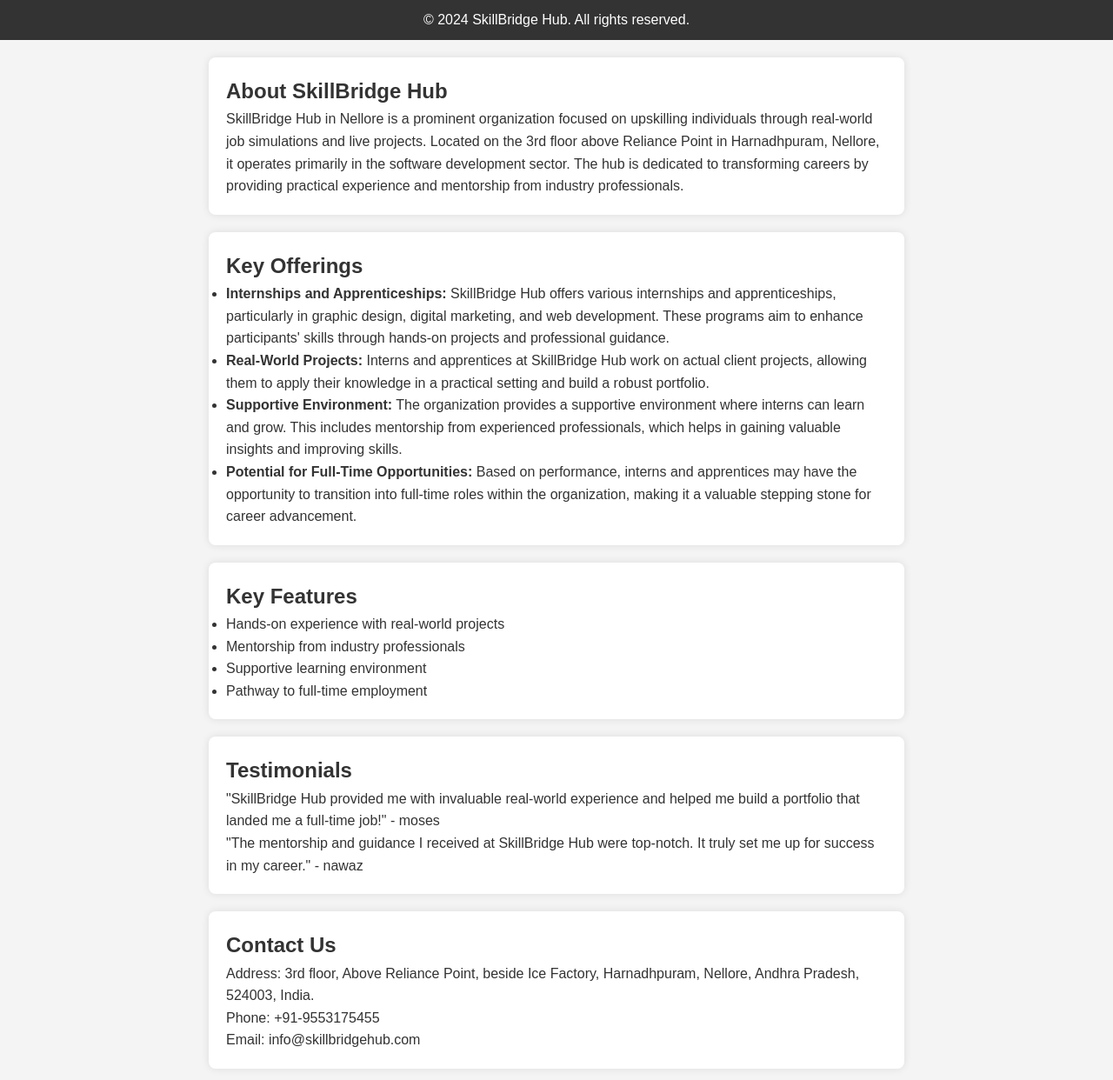
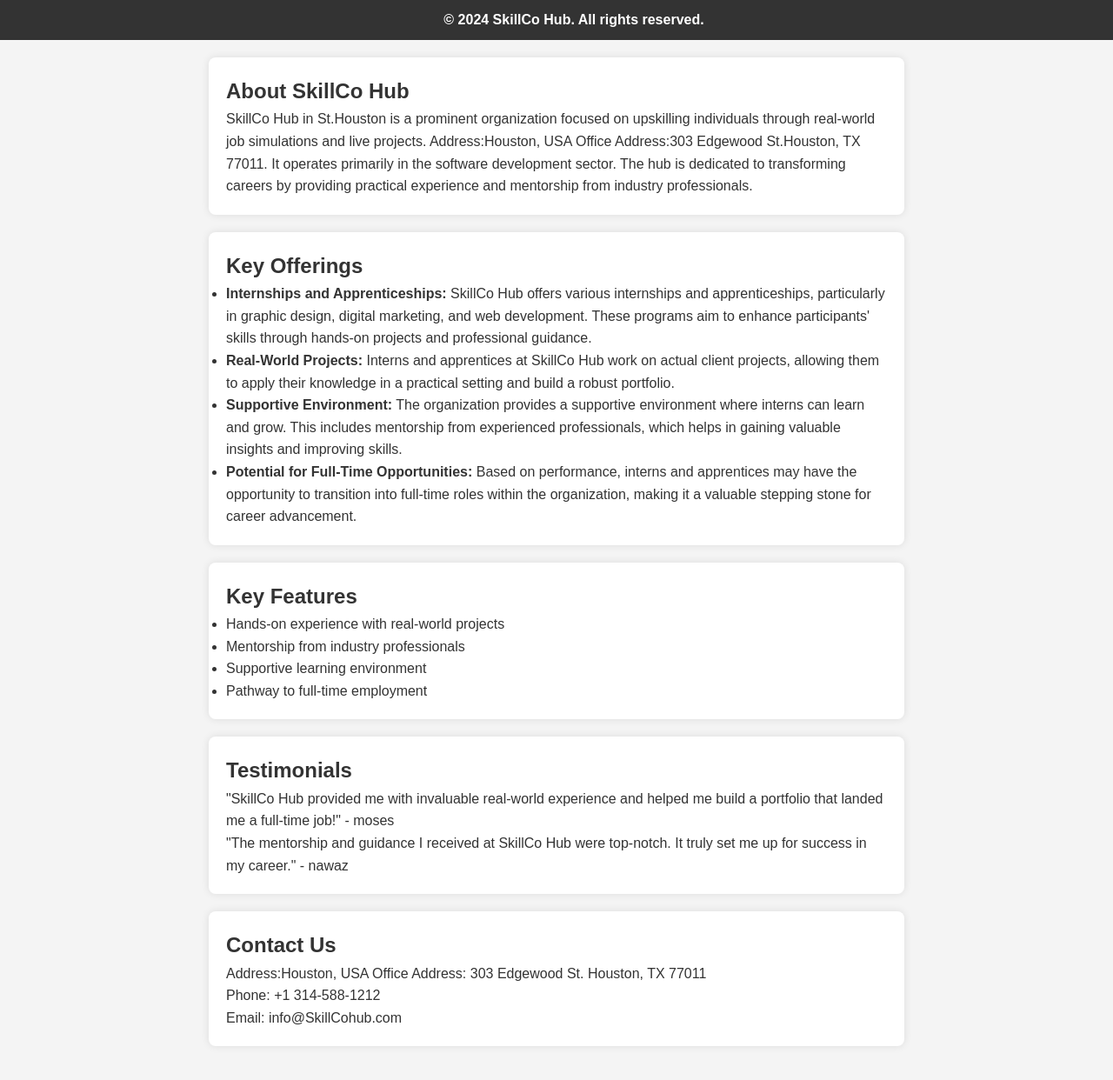
Before and after one commit to mosesthummathati/project2, a plain HTML site: page index.html in a window 1280 px wide. Shown: the part 754-1996 px from the top of the page at 87% size. Drawn offline with Linux system fonts and the light colour scheme.

Commit message:
Update index.html

```diff
--- a/index.html
+++ b/index.html
@@ -3,36 +3,37 @@
 <head>
     <meta charset="UTF-8">
     <meta name="viewport" content="width=device-width, initial-scale=1.0">
-    <title>SkillBridge Hub</title>
+    <title>SkillCo Hub</title>
     <link rel="stylesheet" href="styles.css">
 </head>
 <body>
     <header>
         <nav>
             <ul>
-                <li><a href="#home">Home</a></li>
-                <li><a href="#courses">Courses</a></li>
-                <li><a href="#features">Features</a></li>
-                <li><a href="#testimonials">Testimonials</a></li>
-                <li><a href="#contact">Contact</a></li>
+                <li class="nav-button"><a href="#home">Home</a></li>
+                <li class="nav-button"><a href="#courses">Courses</a></li>
+                <li class="nav-button"><a href="#features">Features</a></li>
+                <li class="nav-button"><a href="#testimonials">Testimonials</a></li>
+                <li class="nav-button"><a href="#contact">Contact</a></li>
             </ul>
         </nav>
         <div class="hero">
-            <h1>Welcome to SkillBridge Hub</h1>
+            <h1>Welcome to SkillCo Hub</h1>
             <p>Transforming careers through practical experience and mentorship.</p>
         </div>
     </header>
 
     <section id="home" class="about">
-        <h2>About SkillBridge Hub</h2>
-        <p>SkillBridge Hub in Nellore is a prominent organization focused on upskilling individuals through real-world job simulations and live projects. Located on the 3rd floor above Reliance Point in Harnadhpuram, Nellore, it operates primarily in the software development sector. The hub is dedicated to transforming careers by providing practical experience and mentorship from industry professionals.</p>
+        <h2>About SkillCo Hub</h2>
+        <p>SkillCo Hub in St.Houston is a prominent organization focused on upskilling individuals through real-world job simulations and live projects. Address:Houston, USA Office
+            Address:303 Edgewood St.Houston, TX 77011. It operates primarily in the software development sector. The hub is dedicated to transforming careers by providing practical experience and mentorship from industry professionals.</p>
     </section>
 
     <section id="courses" class="courses">
         <h2>Key Offerings</h2>
         <ul>
-            <li><strong>Internships and Apprenticeships:</strong> SkillBridge Hub offers various internships and apprenticeships, particularly in graphic design, digital marketing, and web development. These programs aim to enhance participants' skills through hands-on projects and professional guidance.</li>
-            <li><strong>Real-World Projects:</strong> Interns and apprentices at SkillBridge Hub work on actual client projects, allowing them to apply their knowledge in a practical setting and build a robust portfolio.</li>
+            <li><strong>Internships and Apprenticeships:</strong> SkillCo Hub offers various internships and apprenticeships, particularly in graphic design, digital marketing, and web development. These programs aim to enhance participants' skills through hands-on projects and professional guidance.</li>
+            <li><strong>Real-World Projects:</strong> Interns and apprentices at SkillCo Hub work on actual client projects, allowing them to apply their knowledge in a practical setting and build a robust portfolio.</li>
             <li><strong>Supportive Environment:</strong> The organization provides a supportive environment where interns can learn and grow. This includes mentorship from experienced professionals, which helps in gaining valuable insights and improving skills.</li>
             <li><strong>Potential for Full-Time Opportunities:</strong> Based on performance, interns and apprentices may have the opportunity to transition into full-time roles within the organization, making it a valuable stepping stone for career advancement.</li>
         </ul>
@@ -50,19 +51,22 @@
 
     <section id="testimonials" class="testimonials">
         <h2>Testimonials</h2>
-        <p>"SkillBridge Hub provided me with invaluable real-world experience and helped me build a portfolio that landed me a full-time job!" - moses</p>
-        <p>"The mentorship and guidance I received at SkillBridge Hub were top-notch. It truly set me up for success in my career." - nawaz</p>
+        <p>"SkillCo Hub provided me with invaluable real-world experience and helped me build a portfolio that landed me a full-time job!" - moses</p>
+        <p>"The mentorship and guidance I received at SkillCo Hub were top-notch. It truly set me up for success in my career." - nawaz</p>
     </section>
 
-    <section id="contact" class="contact">
+    <section id="contact" class="contact data">
         <h2>Contact Us</h2>
-        <p>Address: 3rd floor, Above Reliance Point, beside Ice Factory, Harnadhpuram, Nellore, Andhra Pradesh, 524003, India.</p>
-        <p>Phone: +91-9553175455</p>
-        <p>Email: info@skillbridgehub.com</p>
+        <p>Address:Houston, USA Office
+Address:
+303 Edgewood St.
+Houston, TX 77011</p>
+        <p>Phone: +1 314-588-1212</p>
+        <p>Email: info@SkillCohub.com</p>
     </section>
 
     <footer>
-        <p>&copy; 2024 SkillBridge Hub. All rights reserved.</p>
+        <p style="font-weight: 700; margin-left:40px;">&copy; 2024 SkillCo Hub. All rights reserved.</p>
     </footer>
 </body>
 </html>
```
